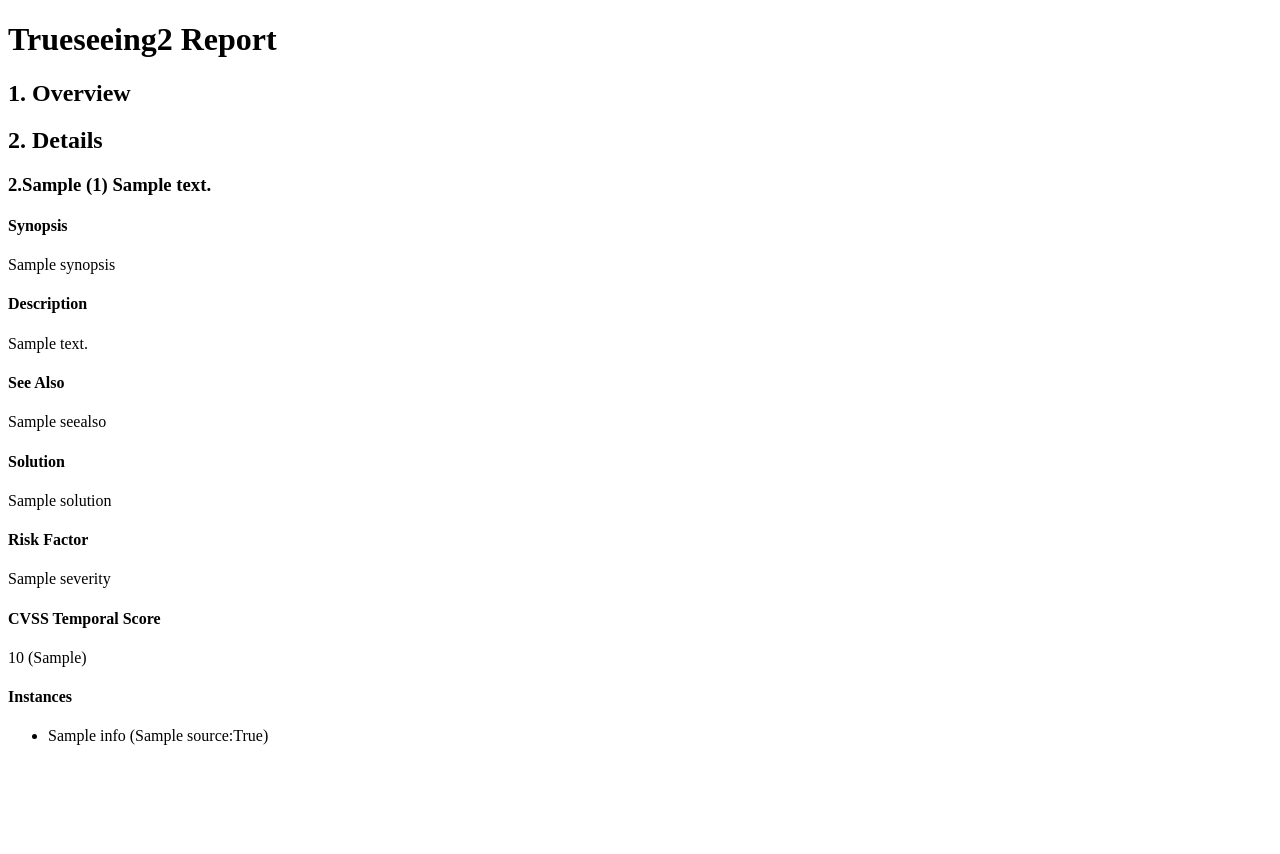
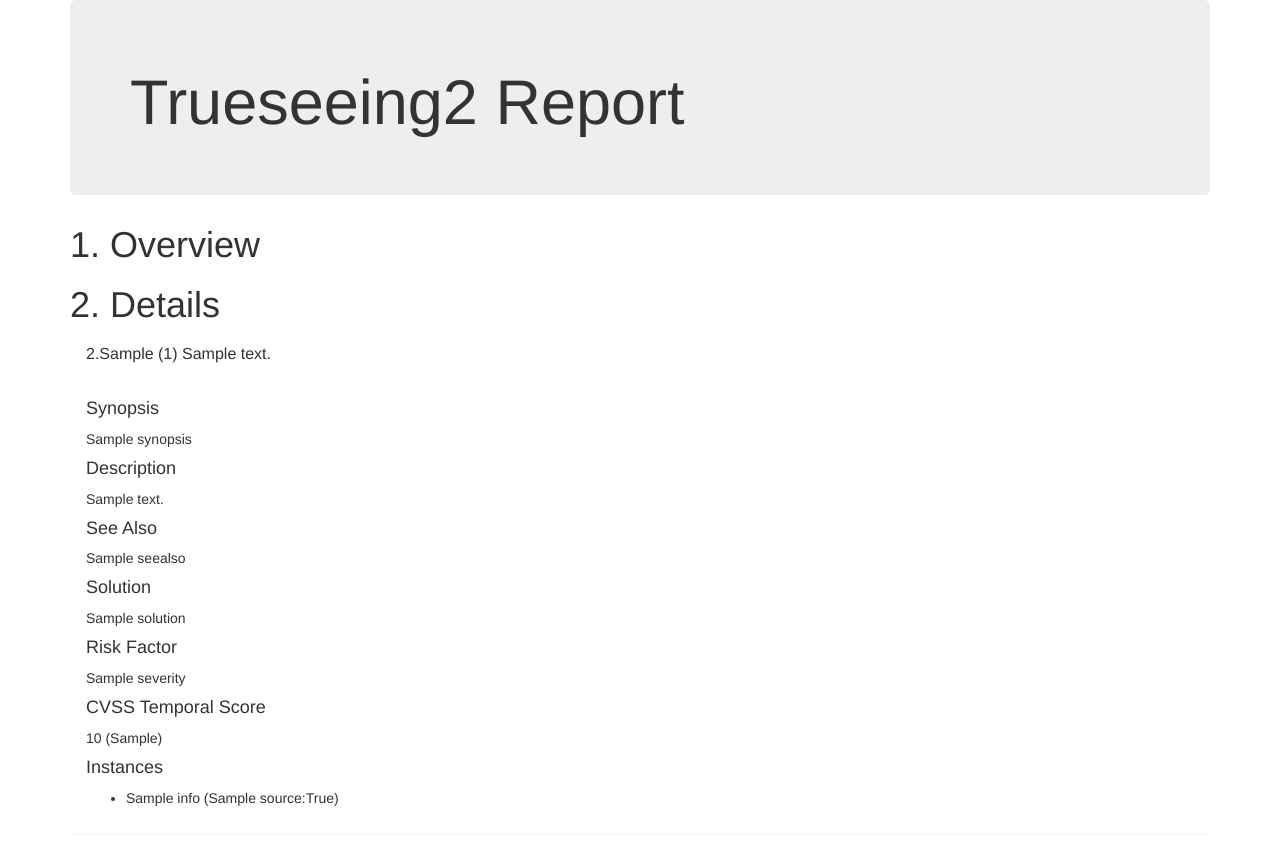
Before and after one commit to alterakey/trueseeing, a Python web app: template trueseeing/template/report.html in a window 1280 px wide. Before the commit the page ends 745 px from the top, so only its background shows below. Run offline with Jinja, Linux system fonts and the light colour scheme; the template is opened without the code that fills it: most values are stand-ins (such as "Sample title", 1, 10 or a date in 2020); some libraries are stand-ins or nearby versions.

Commit message:
Applying Bootstrap

```diff
--- a/trueseeing/report.py
+++ b/trueseeing/report.py
@@ -80,7 +80,7 @@ class HTMLReportGenerator(ReportGenerator):
       issues = []
       for row, no in zip(db.execute('select distinct detector, summary, synopsis, description, seealso, solution, cvss3_score, cvss3_vector from analysis_issues order by cvss3_score desc'), range(1, 2**32)):
         instances = []
-        issues.append(dict(no=no, detector=row[0], summary=row[1].title(), synopsis=row[2], description=row[3], seealso=row[4], solution=row[5], cvss3_score=row[6], cvss3_vector=row[7], severity=CVSS3Scoring.severity_of(row[6]).title(), instances=instances))
+        issues.append(dict(no=no, detector=row[0], summary=row[1].title(), synopsis=row[2], description=row[3], seealso=row[4], solution=row[5], cvss3_score=row[6], cvss3_vector=row[7], severity=CVSS3Scoring.severity_of(row[6]).title(), instances=instances, severity_panel_style={'critical':'panel-danger', 'high':'panel-warning', 'medium':'panel-warning', 'low':'panel-success', 'info':'panel-info'}[CVSS3Scoring.severity_of(row[6])]))
         for m in db.execute('select * from analysis_issues where detector=:detector and summary=:summary and cvss3_score=:cvss3_score', {v:row[k] for k,v in {0:'detector', 1:'summary', 6:'cvss3_score'}.items()}):
           issue = Issue.from_analysis_issues_row(m)
           instances.append(dict(info=issue.brief_info(), source=issue.source, row=issue.row, col=issue.col))
--- a/trueseeing/template/report.html
+++ b/trueseeing/template/report.html
@@ -1,12 +1,27 @@
 <!DOCTYPE html>
 <html>
-  <head><title>Trueseeing2 Report</title></head>
+  <head>
+    <title>Trueseeing2 Report</title>
+    <link rel="stylesheet" href="https://maxcdn.bootstrapcdn.com/bootstrap/3.3.7/css/bootstrap.min.css" integrity="sha384-BVYiiSIFeK1dGmJRAkycuHAHRg32OmUcww7on3RYdg4Va+PmSTsz/K68vbdEjh4u" crossorigin="anonymous">
+    <link rel="stylesheet" href="https://maxcdn.bootstrapcdn.com/bootstrap/3.3.7/css/bootstrap-theme.min.css" integrity="sha384-rHyoN1iRsVXV4nD0JutlnGaslCJuC7uwjduW9SVrLvRYooPp2bWYgmgJQIXwl/Sp" crossorigin="anonymous">
+  </head>
   <body>
+    <div class="container" role="main">
+      <div class="jumbotron">
 	<h1>Trueseeing2 Report</h1>
-    <h2>1. Overview</h2>
-    <h2>2. Details</h2>
+      </div>
+      <div class="pageheader">
+	<h1>1. Overview</h2>
+      </div>
+      <div class="pageheader">
+	<h1>2. Details</h2>
+      </div>
       {% for issue in issues %}
-    <h3>2.{{issue.no}} ({{issue.instances|length}}) {{issue.summary}}</h3>
+      <div class="panel {{issue.severity_panel_style}}">
+	<div class="panel-heading">
+	  <h3 class="panel-title">2.{{issue.no}} ({{issue.instances|length}}) {{issue.summary}}</h3>
+	</div>
+	<div class="panel-body">
 	    <h4>Synopsis</h4>
 	    <p>{{issue.synopsis}}</p>
 	    <h4>Description</h4>
@@ -41,6 +56,12 @@
 	      {% endif %}
 	      {% endfor -%}
 	    </ul>
+	</div>
+      </div>
       {% endfor %}
+      </div>
+
+    <script src="https://ajax.googleapis.com/ajax/libs/jquery/1.12.4/jquery.min.js"></script>
+    <script src="https://maxcdn.bootstrapcdn.com/bootstrap/3.3.7/js/bootstrap.min.js" integrity="sha384-Tc5IQib027qvyjSMfHjOMaLkfuWVxZxUPnCJA7l2mCWNIpG9mGCD8wGNIcPD7Txa" crossorigin="anonymous"></script>
   </body>
 </html>
```
Lines whose indentation alone changed are shown as unchanged.
